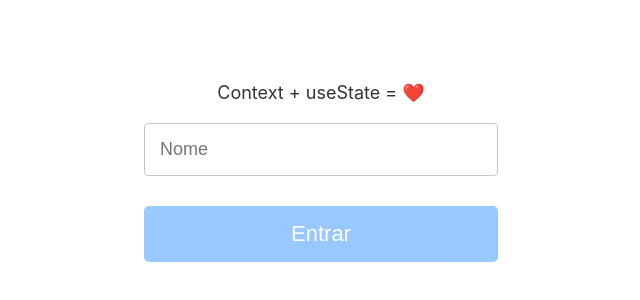
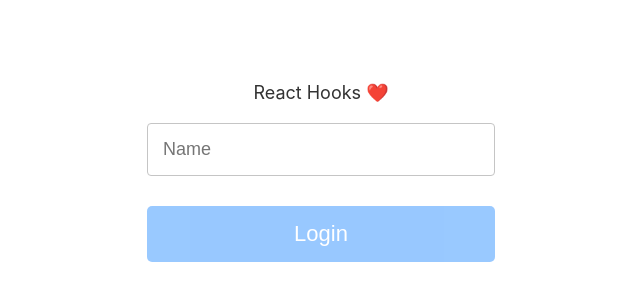
Before and after one commit to Sergioamjr/replacing-redux-with-react-hooks, a React (Create React App) app: page / in a window 1280 px wide. Shown: the part 228-528 px from the top of the page, without its empty margins (319-959 px from the left). Built offline with nearby package versions, Linux system fonts and the light colour scheme.

Commit message:
Updated labels

```diff
--- a/src/container/header.js
+++ b/src/container/header.js
@@ -13,15 +13,15 @@ const Header = () => {
       <div className="container w-100">
         <div className="d-flex d-flex-justify-between d-flex-align-center w-100">
           <p className="logo p-center">
-            Context + useState ={" "}
-            <span role="img" aria-label="Coração">
+            React Hooks
+            <span role="img" aria-label="Heart">
               ❤️
             </span>
           </p>
           <div className="d-flex d-flex-align-center">
-            <p className="m-right-10 color-dark">Olá, {auth.user}</p>
+            <p className="m-right-10 color-dark">Hi, {auth.user}</p>
             <button onClick={logoutHandler} className="btn logout">
-              Sair
+              Logout
             </button>
           </div>
         </div>
--- a/src/container/login.js
+++ b/src/container/login.js
@@ -11,8 +11,8 @@ const Login = ({ dispatch }) => {
     <div>
       <form>
         <p className="logo p-center m-bottom-20">
-          Context + useState ={" "}
-          <span role="img" aria-label="Coração">
+          React Hooks{" "}
+          <span role="img" aria-label="Heart">
             ❤️
           </span>
         </p>
@@ -20,7 +20,7 @@ const Login = ({ dispatch }) => {
           value={name}
           onChange={changeNameHandler}
           type="text"
-          placeholder="Nome"
+          placeholder="Name"
           className="input"
         />
         <button
@@ -28,7 +28,7 @@ const Login = ({ dispatch }) => {
           disabled={!name}
           className="btn w-100"
         >
-          Entrar
+          Login
         </button>
       </form>
     </div>
```
